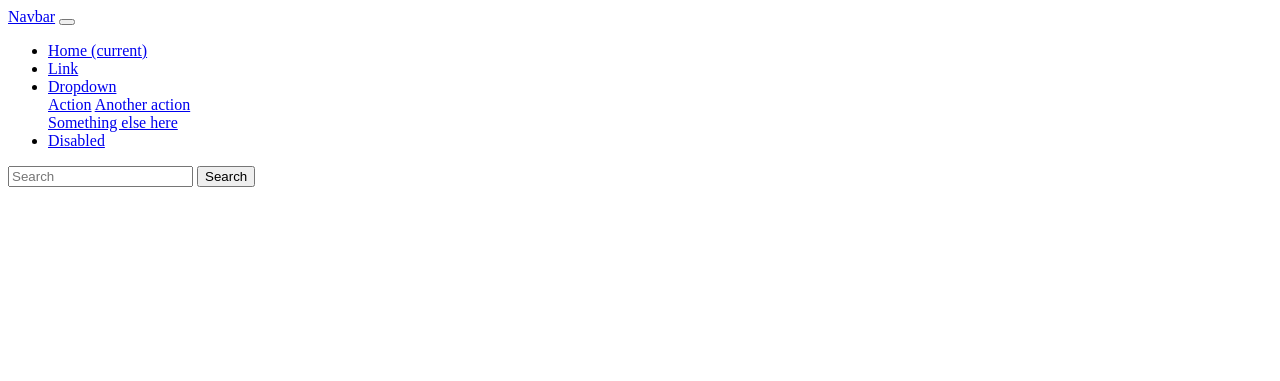
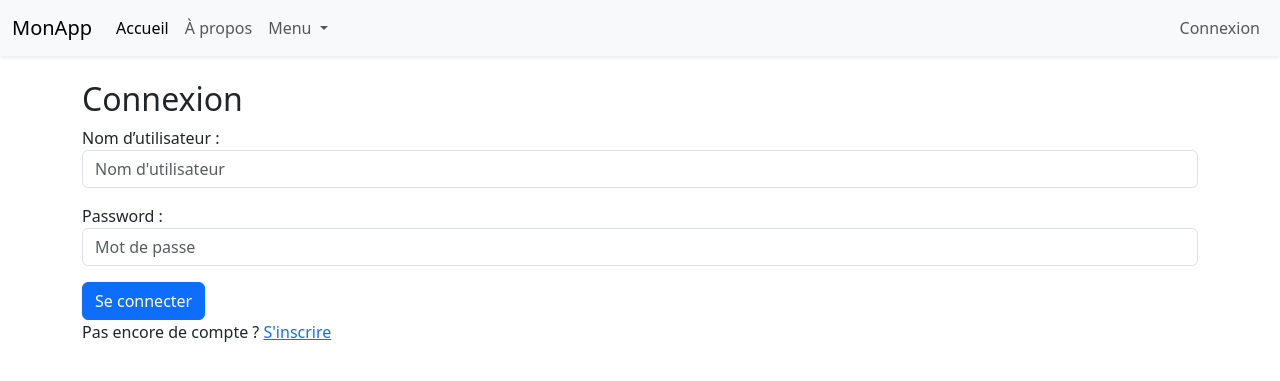
Before and after one commit to Baga-code/Projet-Application-de-Gestion-de-Stock-avec-Django, a Django app: page /connexion/ in a window 1280 px wide. Shown: the top 381 px of the page. Run offline with Django 5.2, Linux system fonts and the light colour scheme.

Commit message:
nouvelle mise à jour

```diff
--- a/Projet/urls.py
+++ b/Projet/urls.py
@@ -7,4 +7,4 @@
     path('admin/', admin.site.urls),
     path('produit/', include('produits.urls')),
     path('', include('users.urls')),
-]
+] + static(settings.MEDIA_URL, document_root=settings.MEDIA_ROOT)
--- a/templates/base/index.html
+++ b/templates/base/index.html
@@ -1,45 +1,64 @@
 <!DOCTYPE html>
-<html lang="en">
+<html lang="fr">
 <head>
     <meta charset="UTF-8">
     <meta name="viewport" content="width=device-width, initial-scale=1.0">
-    <title>Document</title>
+    <title>{% block title %}Application Django{% endblock %}</title>
+
+    <!-- ✅ Bootstrap 5 CSS -->
+    <link href="https://cdn.jsdelivr.net/npm/bootstrap@5.3.2/dist/css/bootstrap.min.css" rel="stylesheet">
+
+    <!-- ✅ Optional: ton propre fichier CSS -->
+
 </head>
 <body>
-    <nav class="navbar navbar-expand-lg navbar-light bg-light">
-        <a class="navbar-brand" href="#">Navbar</a>
-        <button class="navbar-toggler" type="button" data-toggle="collapse" data-target="#navbarSupportedContent" aria-controls="navbarSupportedContent" aria-expanded="false" aria-label="Toggle navigation">
+
+    <!-- ✅ Barre de navigation -->
+    <nav class="navbar navbar-expand-lg navbar-light bg-light shadow-sm">
+        <div class="container-fluid">
+            <a class="navbar-brand" href="#">MonApp</a>
+            <button class="navbar-toggler" type="button" data-bs-toggle="collapse" data-bs-target="#navbarContent">
                 <span class="navbar-toggler-icon"></span>
             </button>
 
-        <div class="collapse navbar-collapse" id="navbarSupportedContent">
-          <ul class="navbar-nav mr-auto">
-            <li class="nav-item active">
-              <a class="nav-link" href="#">Home <span class="sr-only">(current)</span></a>
-            </li>
-            <li class="nav-item">
-              <a class="nav-link" href="#">Link</a>
-            </li>
+            <div class="collapse navbar-collapse" id="navbarContent">
+                <ul class="navbar-nav me-auto mb-2 mb-lg-0">
+                    <li class="nav-item"><a class="nav-link active" href="#">Accueil</a></li>
+                    <li class="nav-item"><a class="nav-link" href="#">À propos</a></li>
                     <li class="nav-item dropdown">
-              <a class="nav-link dropdown-toggle" href="#" id="navbarDropdown" role="button" data-toggle="dropdown" aria-haspopup="true" aria-expanded="false">
-                Dropdown
+                        <a class="nav-link dropdown-toggle" href="#" role="button" data-bs-toggle="dropdown">
+                            Menu
                         </a>
-              <div class="dropdown-menu" aria-labelledby="navbarDropdown">
-                <a class="dropdown-item" href="#">Action</a>
-                <a class="dropdown-item" href="#">Another action</a>
-                <div class="dropdown-divider"></div>
-                <a class="dropdown-item" href="#">Something else here</a>
-              </div>
-            </li>
-            <li class="nav-item">
-              <a class="nav-link disabled" href="#">Disabled</a>
+                        <ul class="dropdown-menu">
+                            <li><a class="dropdown-item" href="#">Action</a></li>
+                            <li><a class="dropdown-item" href="#">Autre action</a></li>
+                        </ul>
                     </li>
                 </ul>
-          <form class="form-inline my-2 my-lg-0">
-            <input class="form-control mr-sm-2" type="search" placeholder="Search" aria-label="Search">
-            <button class="btn btn-outline-success my-2 my-sm-0" type="submit">Search</button>
-          </form>
+
+                <!-- Bouton de déconnexion ou login -->
+                <ul class="navbar-nav ms-auto">
+                    {% if user.is_authenticated %}
+                        <li class="nav-item">
+                            <a class="nav-link" href="{% url 'deconnexion' %}">Déconnexion</a>
+                        </li>
+                    {% else %}
+                        <li class="nav-item">
+                            <a class="nav-link" href="{% url 'connexion' %}">Connexion</a>
+                        </li>
+                    {% endif %}
+                </ul>
+            </div>
         </div>
     </nav>
+
+    <!-- ✅ Contenu principal -->
+    <main class="container mt-4">
+        {% block content %}
+        {% endblock %}
+    </main>
+
+    <!-- ✅ Bootstrap 5 JS -->
+    <script src="https://cdn.jsdelivr.net/npm/bootstrap@5.3.2/dist/js/bootstrap.bundle.min.js"></script>
 </body>
 </html>
--- a/templates/users/connexion.html
+++ b/templates/users/connexion.html
@@ -7,13 +7,8 @@
   {% endif %}
   <form method="post">
     {% csrf_token %}
-    <label>Nom d'utilisateur :</label>
-    <input type="text" name="username" required>
-
-    <label>Mot de passe :</label>
-    <input type="password" name="password" required>
-
-    <button type="submit">Se connecter</button>
+    {{ form.as_p }}
+    <button type="submit" class="btn btn-primary">Se connecter</button>
   </form>
 
   <p>Pas encore de compte ? <a href="{% url 'inscription' %}">S'inscrire</a></p>
--- a/users/forms.py
+++ b/users/forms.py
@@ -1,7 +1,9 @@
 from django import forms
+from django.contrib.auth.forms import AuthenticationForm
+from .models import Utilisateur
 from django.contrib.auth.forms import UserCreationForm
-from .models import Utilisateur
 
+# Formulaire d'inscription
 class FormulaireInscription(UserCreationForm):
     role = forms.ChoiceField(choices=Utilisateur.ROLES, label="Rôle")
     telephone = forms.CharField(max_length=15, required=False, label="Téléphone")
@@ -12,3 +14,13 @@
     class Meta:
         model = Utilisateur
         fields = ["username", "email", "role", "telephone", "adresse", "date_de_naissance", "photo_profil", "password1", "password2"]
+
+# Formulaire de connexion
+class ConnexionForm(AuthenticationForm):
+    # Modification des attributs de formulaire avec Bootstrap
+    username = forms.CharField(
+        widget=forms.TextInput(attrs={'class': 'form-control', 'placeholder': 'Nom d\'utilisateur'})
+    )
+    password = forms.CharField(
+        widget=forms.PasswordInput(attrs={'class': 'form-control', 'placeholder': 'Mot de passe'})
+    )
--- a/users/urls.py
+++ b/users/urls.py
@@ -1,8 +1,10 @@
 from django.urls import path
-from .views import inscription, connexion, deconnexion
+from .views import inscription, connexion, deconnexion, dashboard_admin, dashboard_client
 
 urlpatterns = [
     path("", inscription, name="inscription"),
     path("connexion/", connexion, name="connexion"),
     path("deconnexion/", deconnexion, name="deconnexion"),
+    path("dashboard_admin/", dashboard_admin, name="dashboard_admin"),
+    path("dashboard_client/", dashboard_client, name="dashboard_client"),
 ]
--- a/users/views.py
+++ b/users/views.py
@@ -1,7 +1,7 @@
 from django.shortcuts import render, redirect
 from django.contrib.auth import authenticate, login, logout
 from .models import Utilisateur
-from .forms import FormulaireInscription
+from .forms import FormulaireInscription , ConnexionForm
 
 # 🔹 Vue pour l'inscription
 def inscription(request):
@@ -19,17 +19,18 @@
 # 🔹 Vue pour la connexion
 def connexion(request):
     if request.method == "POST":
-        username = request.POST["username"]
-        password = request.POST["password"]
-        utilisateur = authenticate(request, username=username, password=password)
+        form = ConnexionForm(request=request, data=request.POST)
+        if form.is_valid():
+            utilisateur = form.get_user()
+            login(request, utilisateur)
+            return rediriger_utilisateur(utilisateur)
+        else:
+            return render(request, "users/connexion.html", {"form": form, "erreur": "Identifiants invalides"})
+    else:
+        form = ConnexionForm()
 
-        if utilisateur is not None:
-            login(request, utilisateur)
-            return rediriger_utilisateur(utilisateur)  # Redirection selon le rôle
-        else:
-            return render(request, "users/connexion.html", {"erreur": "Identifiants invalides"})
+    return render(request, "users/connexion.html", {"form": form})
 
-    return render(request, "users/connexion.html")
 
 # 🔹 Fonction de redirection selon le rôle
 def rediriger_utilisateur(utilisateur):
@@ -37,8 +38,14 @@
         return redirect("dashboard_admin")
     else:
         return redirect("dashboard_client")
-
 # 🔹 Vue pour la déconnexion
 def deconnexion(request):
     logout(request)
     return redirect("connexion")
+from django.shortcuts import render
+
+def dashboard_admin(request):
+    return render(request, "users/dashboard_admin.html")
+
+def dashboard_client(request):
+    return render(request, "users/dashboard_client.html")
```
Also changed, not shown: templates/base.html (added, +11 -0 lines), templates/users/inscription.html (+36 -7 lines), db.sqlite3. Lines whose indentation alone changed are shown as unchanged.
